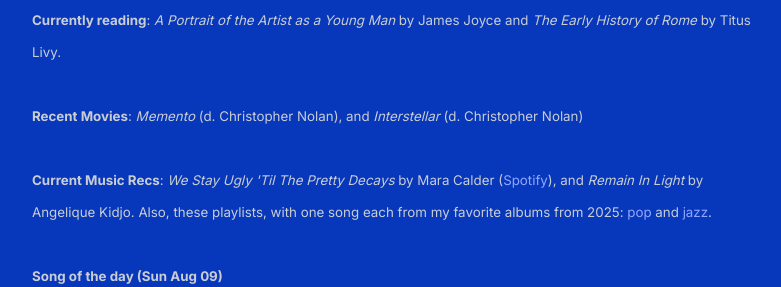
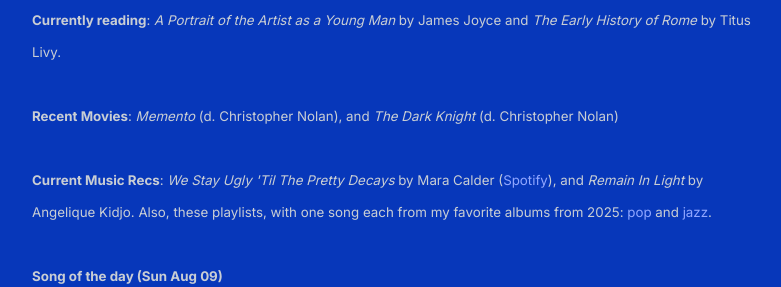
Before and after one commit to shihankanungo/shihankanungo.github.io, a Jekyll site: the page built from index.md, in a window 1280 px wide and 900 px high, scrolled down 1412 px, cut to the strip 152-439 px from the top of the window. Shown: the whole strip, without its empty margins (248-1029 px from the left). Built offline with Jekyll 4.4.1, drawn with Linux system fonts in a browser that asks for light colours.

Commit message:
Update _config.yml

```diff
--- a/_config.yml
+++ b/_config.yml
@@ -11,7 +11,7 @@
           <br />
           <small><b>Currently reading</b>: <i>A Portrait of the Artist as a Young Man</i> by James Joyce and <i>The Early History of Rome</i> by Titus Livy.</small>
           <br /><br />
-          <small><b>Recent Movies</b>: <i>Memento</i> (d. Christopher Nolan), and <i>Interstellar</i> (d. Christopher Nolan)</small>
+          <small><b>Recent Movies</b>: <i>Memento</i> (d. Christopher Nolan), and <i>The Dark Knight</i> (d. Christopher Nolan)</small>
           <br /><br />
           <small><b>Current Music Recs</b>: <i>We Stay Ugly 'Til The Pretty Decays</i> by Mara Calder (<a href="https://open.spotify.com/album/2pacOfhvZZHtuYZJnJrwg8?si=9Am8PVTjSkuYAoIyD-RNSQ">Spotify</a>), and <i>Remain In Light</i> by Angelique Kidjo. Also, these playlists, with one song each from my favorite albums from 2025: <a href="https://open.spotify.com/playlist/0b6ipXilq8yItCkbfxZRbl?si=022493cba1c64e71">pop</a> and <a href="https://open.spotify.com/playlist/2iO14usuhKlftJvaT3AK0R?si=7f8887dec02c4fed">jazz</a>. </small>
           <br /><br />
```
